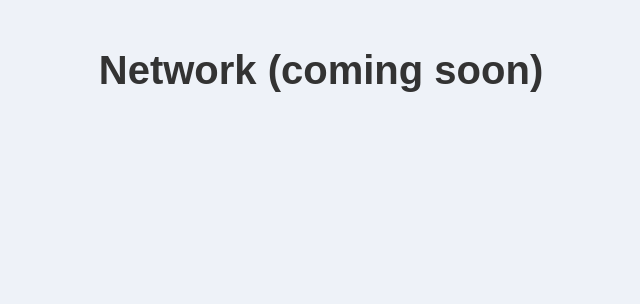
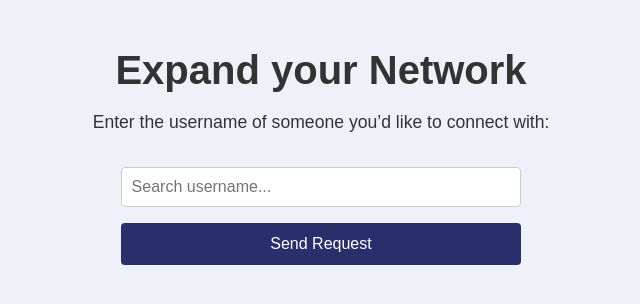
Before and after one commit to daniyalq114/CITS3403-Project, a Flask app: page /network in a window 1280 px wide. Shown: the part 52-356 px from the top of the page, without its empty margins (319-959 px from the left). Run offline with Flask 3, Linux system fonts and the light colour scheme.

Commit message:
Implement network page: autocomplete search, flash, and send-request stub

```diff
--- a/app.py
+++ b/app.py
@@ -1,6 +1,7 @@
-from flask import Flask, render_template, request, redirect, url_for
+from flask import Flask, render_template, request, redirect, url_for, flash
 
 app = Flask(__name__)
+app.secret_key = "dev"  # needed for flash messages
 
 @app.route("/")
 def index():
@@ -9,21 +10,34 @@ def index():
 @app.route("/upload", methods=["GET", "POST"])
 def upload():
     if request.method == "POST":
-        # TODO: handle form
+        username  = request.form.get("username", "")
+        pokepaste = request.form.get("pokepaste", "")
+        replays   = request.form.get("replays", "").splitlines()
+        # TODO: process these values (e.g. save to DB, parse, etc.)
         return redirect(url_for("index"))
     return render_template("upload.html", active="upload")
 
-# Stubbed routes so url_for() works
-@app.route("/visualise")
+@app.route("/visualise", methods=["GET", "POST"])
 def visualise():
+    # stub for future implementation
     return render_template("visualise.html", active="visualise")
 
-@app.route("/network")
+@app.route("/network", methods=["GET", "POST"])
 def network():
-    return render_template("network.html", active="network")
+    # Example users list; replace with real data source
+    users = ["Ash", "Misty", "Brock", "May", "Dawn", "Gary"]
 
-@app.route("/login")
+    if request.method == "POST":
+        target = request.form.get("search_user", "")
+        # TODO: send friend request to `target`
+        flash(f"Friend request sent to {target}", "success")
+        return redirect(url_for("network"))
+
+    return render_template("network.html", active="network", users=users)
+
+@app.route("/login", methods=["GET", "POST"])
 def login():
+    # stub for future implementation
     return render_template("login.html", active="login")
 
 if __name__ == "__main__":
--- a/static/css/main.css
+++ b/static/css/main.css
@@ -80,3 +80,45 @@ body {
 .generate-btn:hover {
   background: #24265a;
 }
+
+.network-form {
+  max-width: 400px;
+  margin: 2rem auto;
+  text-align: left;
+}
+
+.network-form input {
+  width: 100%;
+  padding: 0.6rem;
+  border: 1px solid #ccc;
+  border-radius: 4px;
+  margin-bottom: 1rem;
+  font-size: 1rem;
+}
+
+.btn {
+  display: block;
+  width: 100%;
+  padding: 0.75rem;
+  background: #2a2e6a;
+  color: #fff;
+  border: none;
+  border-radius: 4px;
+  font-size: 1rem;
+  cursor: pointer;
+}
+.btn:hover {
+  background: #24265a;
+}
+
+.flashes {
+  list-style: none;
+  padding: 0;
+  margin-bottom: 1rem;
+}
+.flash.success {
+  background: #d4edda;
+  color: #155724;
+  padding: 0.75rem;
+  border-radius: 4px;
+}
--- a/templates/network.html
+++ b/templates/network.html
@@ -1,4 +1,33 @@
 {% extends "base.html" %}
+
 {% block content %}
-  <h1>Network (coming soon)</h1>
+  <h1>Expand your Network</h1>
+  <p>Enter the username of someone you’d like to connect with:</p>
+
+  {% with messages = get_flashed_messages(with_categories=true) %}
+    {% if messages %}
+      <ul class="flashes">
+        {% for category, msg in messages %}
+          <li class="flash {{ category }}">{{ msg }}</li>
+        {% endfor %}
+      </ul>
+    {% endif %}
+  {% endwith %}
+
+  <form action="{{ url_for('network') }}" method="post" class="network-form">
+    <input
+      type="text"
+      name="search_user"
+      list="usernames"
+      placeholder="Search username..."
+      required
+    >
+    <datalist id="usernames">
+      {% for u in users %}
+        <option value="{{ u }}">
+      {% endfor %}
+    </datalist>
+
+    <button type="submit" class="btn">Send Request</button>
+  </form>
 {% endblock %}
```
